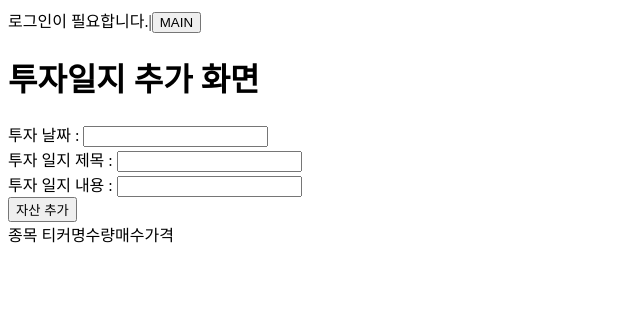
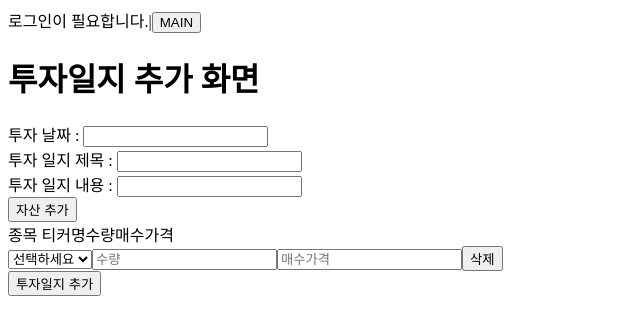
Before and after one commit to crushed-taro/investment_journal, a React (Create React App) app in the folder investment_react/: page /main/addInvestmentJournal in a window 1280 px wide. Both pictures are taken after a click on the button "자산 추가". Shown: the top 334 px of the page, without its empty margins (0-640 px from the left). Built offline with nearby package versions, Linux system fonts and the light colour scheme.

Commit message:
Front  - 투자일지 로직 API 추가.

```diff
--- /dev/null
+++ b/investment_react/src/apis/InvestmentJournalAPICalls.js
@@ -0,0 +1,36 @@
+import {
+    POST_INVEST_REGISTER
+} from "../modules/InvestmentJournalModule";
+
+export const callInvestmentJournalRegistAPI = ({ form }) => {
+    const requestURL = process.env.REACT_APP_API_INVEST_REGISTER_URL;
+
+    return async (dispatch, getState) => {
+        const result = await fetch(requestURL, {
+            method: "POST",
+            headers: {
+                'Content-Type': 'application/x-www-form-urlencoded',
+                Accept: '*/*',
+                Authorization:
+                    'Bearer ' + window.localStorage.getItem('accessToken')
+            },
+            body: JSON.stringify({
+                investmentTitle: form.investmentJournalTitle,
+                investmentDate: form.investmentJournalDate,
+                investmentContents: form.investmentJournalContents,
+            }),
+        }).then((response) => response.json());
+
+        console.log('[InvestmentJournalAPICalls] callInvestmentJournalRegistAPI RESULT : ', result);
+
+        if (result.status === 201) {
+            console.log("자산 등록이 완료되었습니다.");
+        } else {
+            console.error("자산 등록에 실패했습니다.");
+        }
+
+        dispatch({ type: POST_INVEST_REGISTER, payload: result });
+        return result;
+
+    };
+}
--- /dev/null
+++ b/investment_react/src/apis/InvestmentJournalDetailAPICalls.js
@@ -0,0 +1,30 @@
+import { POST_INVEST_DETAIL_REGISTER } from "../modules/InvestmentJournalDetailModule";
+
+export const callInvestmentJournalDetailRegistAPI = (id, inputs) => async(dispatch) => {
+
+    const requestURL = process.env.REACT_APP_API_INVEST_DETAIL_REGISTER_URL;
+
+    for(const input of inputs) {
+
+        console.log("[InvestmentJournalDetailAPICalls] callInvestmentJournalDetailRegistAPI : ", input);
+
+        const result = await fetch(requestURL, {
+            method: "POST",
+            headers: {
+                'Content-Type': 'application/json',
+                Accept: '*/*',
+                Authorization:
+                    'Bearer'+ window.localStorage.getItem('accessToken')
+            },
+            body: JSON.stringify({
+                investmentCode: id,
+                investmentTicker: input.ticker,
+                investmentStock: input.amount,
+                investmentSale: input.buy_price,
+            }),
+        }).then((response) => response.json());
+
+        console.log('[InvestmentJournalDetailAPICalls] callInvestmentJournalDetailRegistAPI RESULT : ', result);
+        dispatch({ type: POST_INVEST_DETAIL_REGISTER, payload: result });
+    }
+};
--- a/investment_react/src/apis/MemberAPICalls.js
+++ b/investment_react/src/apis/MemberAPICalls.js
@@ -139,6 +139,7 @@ export const callLoginAPI = ({ form }) => {
 
 		if (result.status === 200) {
             window.localStorage.setItem("accessToken", result.data.accessToken);
+            window.localStorage.setItem("code", result.data.memberCode);
             alert("로그인을 성공했습니다.");
 		} else {
 			alert("로그인을 실패했습니다.");
--- /dev/null
+++ b/investment_react/src/modules/InvestmentJournalDetailModule.js
@@ -0,0 +1,21 @@
+
+import { createActions, handleActions } from "redux-actions";
+
+const initialState = {};
+
+export const POST_INVEST_DETAIL_REGISTER = "investjournaldetail/POST_INVEST_DETAIL_REGISTER";
+
+const actions = createActions({
+    [POST_INVEST_DETAIL_REGISTER]: () => {},
+});
+
+const investjournaldetailReducer = handleActions(
+    {
+        [POST_INVEST_DETAIL_REGISTER]: (state, { payload }) => {
+            return payload;
+        },
+    },
+    initialState
+);
+
+export default investjournaldetailReducer;
--- /dev/null
+++ b/investment_react/src/modules/InvestmentJournalModule.js
@@ -0,0 +1,20 @@
+import { createActions, handleActions } from "redux-actions";
+
+const initialState = {};
+
+export const POST_INVEST_REGISTER = "investjournal/POST_INVEST_REGISTER";
+
+const actions = createActions({
+    [POST_INVEST_REGISTER]: () => {},
+});
+
+const investjournalReducer = handleActions(
+    {
+        [POST_INVEST_REGISTER]: (state, { payload }) => {
+            return payload;
+        },
+    },
+    initialState
+);
+
+export default investjournalReducer;
--- a/investment_react/src/modules/index.js
+++ b/investment_react/src/modules/index.js
@@ -1,8 +1,12 @@
 import { combineReducers } from "redux";
 import memberReducer from "./MemberModule";
+import investjournalReducer from "./InvestmentJournalModule";
+import investjournaldetailReducer from "./InvestmentJournalDetailModule";
 
 const rootReducer = combineReducers({
     memberReducer,
+    investjournalReducer,
+    investjournaldetailReducer,
 });
 
 export default rootReducer;
--- a/investment_react/src/pages/investment/AddInvestmentJournal.js
+++ b/investment_react/src/pages/investment/AddInvestmentJournal.js
@@ -1,6 +1,108 @@
+import { useState } from "react";
+import { useLog } from "../../components/context/LogContext";
+import { useDispatch, useSelector } from "react-redux";
+import { useNavigate } from "react-router-dom";
 
+import { callInvestmentJournalRegistAPI } from "../../apis/InvestmentJournalAPICalls";
+import { callInvestmentJournalDetailRegistAPI } from "../../apis/InvestmentJournalDetailAPICalls";
 
 export default function AddInvestmentJournal() {
+
+    const [ form, setForm ] = useState({
+        investmentJournalTitle: "",
+        investmentJournalContents: "",
+        investmentJournalDate: "",
+    });
+    const [ inputs, setInputs ] = useState([]);
+    const [ nextId, setNextId ] = useState(0);
+    const [assets] = useState([
+        { id: 1, ticker: "AAPL" },
+        { id: 2, ticker: "MSFT" },
+        { id: 3, ticker: "GOOGL" },
+        { id: 4, ticker: "AMZN" },
+        { id: 5, ticker: "TSLA" },
+        { id: 6, ticker: "META" },
+        { id: 7, ticker: "NVDA" },
+        { id: 8, ticker: "BRK.B" },
+        { id: 9, ticker: "JNJ" },
+        { id: 10, ticker: "V" },
+    ]);
+    const log = useLog();
+    const dispatch = useDispatch();
+    const navigate = useNavigate();
+
+    const onClickAddInputsHandler = () => {
+        setInputs([
+            ...inputs,
+            { id: nextId + 1, ticker: "", amount: "", buy_price: "" },
+        ]);
+
+        setNextId(nextId + 1);
+    };
+
+    const onClickRemoveInputHandler = (idToRemove) => {
+        log("[AddInvestmentJournal] onClickRemoveInputHandler idToRemove : ", idToRemove);
+
+        const removedList = inputs.filter(inputGroup => inputGroup.id !== idToRemove);
+        setInputs(removedList);
+    };
+
+    const onChangeHandler = (e, id) => {
+        log("[AddInvestmentJournal] onChangeHandler id : ", id);
+        log("[AddInvestmentJournal] onChangeHandler target : ", e.target);
+
+        let { name, value } = e.target;
+
+        log("[AddInvestmentJournal] onChangeHandler name : ", name);
+        log("[AddInvestmentJournal] onChangeHandler value : ", value);
+
+        if (id !== undefined) {
+            setInputs((prevInputs) =>
+                prevInputs.map((input) =>
+                    input.id === id ? { ...input, [name]: value } : input
+                )
+            );
+        } else {
+            setForm((prevForm) => ({
+                ...prevForm,
+                [name]: value,
+            }));
+        }
+
+    };
+
+    const onClickSaveInvestmentJournalHandler = async() => {
+        log("[AddInvestmentJournal] onClickSaveInvestmentJournalHandler Called ")
+
+        if(Object.values(form).some(value => !value)) {
+            alert("모든 필수 입력값을 채워주세요.");
+            return;
+        }
+
+        if(inputs.length === 0) {
+            alert("하나 이상의 자산을 등록하세요.");
+            return;
+        }
+
+        const result = await dispatch(callInvestmentJournalRegistAPI({
+            form: form
+        }))
+
+        log("result : ", result);
+        await dispatch(callInvestmentJournalDetailRegistAPI(result.id, inputs))
+
+        alert("투자일지 추가를 성공했습니다.");
+
+        setForm({
+            investmentJournalTitle: "",
+            investmentJournalContents: "",
+            investmentJournalDate: "",
+        });
+        setInputs([]);
+
+        navigate("/main", {replace: true});
+    };
+
     return(
         <>
             <h1>투자일지 추가 화면</h1>
@@ -15,7 +117,9 @@ export default function AddInvestmentJournal() {
             <input />
 
             <div>
-                <button>
+                <button
+                    onClick={onClickAddInputsHandler}
+                >
                     자산 추가
                 </button>
                 <div>
@@ -23,7 +127,47 @@ export default function AddInvestmentJournal() {
                     <span>수량</span>
                     <span>매수가격</span>
                 </div>
+                {inputs.map((inputGroup) => (
+                    <div key={inputGroup.id}>
+                        <select
+                            name="ticker"
+                            value={inputGroup.ticker}
+                            onChange={(e) => onChangeHandler(e, inputGroup.id)}
+                        >
+                            <option value="">선택하세요</option>
+                            {Array.isArray(assets) && assets.map((asset) => (
+                                <option key={asset.id} value={asset.ticker}>
+                                    {asset.ticker}
+                                </option>
+                            ))}
+                        </select>
+                        <input
+                            type="number"
+                            name="amount"
+                            placeholder="수량"
+                            value={inputGroup.amount}
+                            onChange={(e) => onChangeHandler(e, inputGroup.id)}
+                        />
+                        <input
+                            type="number"
+                            name="buy_price"
+                            placeholder="매수가격"
+                            value={inputGroup.buy_price}
+                            onChange={(e) => onChangeHandler(e, inputGroup.id)}
+                        />
+                        <button
+                            onClick={() => onClickRemoveInputHandler(inputGroup.id)}
+                        >
+                            삭제
+                        </button>
+                    </div>
+                ))}
             </div>
+            <button
+                onClick={onClickSaveInvestmentJournalHandler}
+            >
+                투자일지 추가
+            </button>
         </>
 
     );
```
Also changed, not shown: 2 other files (tests, documents, lock files or other folders).
